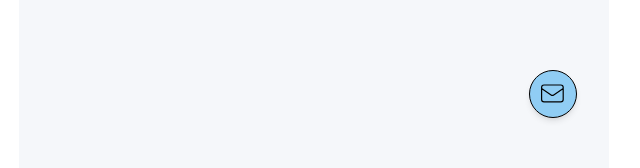
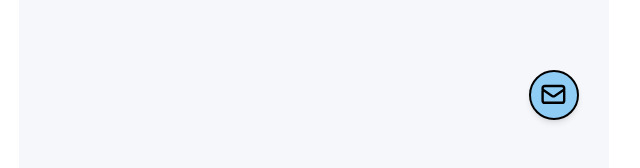
Before and after one commit to gaweki/gaweki.github.io, a Gatsby site: page / in a window 1280 px wide. Shown: the part 570-738 px from the top of the page, 326-966 px from the left. Built offline with nearby package versions, Linux system fonts and the light colour scheme; Gatsby itself is replaced by a stand-in of ours.

Commit message:
style: Fix width stroke btn

```diff
--- a/src/components/contact.jsx
+++ b/src/components/contact.jsx
@@ -8,9 +8,9 @@
     <>
       <div role="button" tabIndex="0" aria-label="Toggle Background Contacts" onKeyDown={() => setShow(false)} onClick={() => setShow(false)} className={`w-full h-screen fixed top-0 left-0 z-20 ${show ? `block` : `hidden`}`}></div>
       <div className="absolute right-20 bottom-40">
-        <div role="button" tabIndex="0" aria-label="Toggle Contacts" onKeyDown={(e) => e.keyCode === 67 ? setShow(prevState => !prevState) : ''} onClick={() => setShow(prevState => !prevState)} className={`z-10 fixed border-black p-2 border border rounded-full shadow-md bg-blue-300 ${show ? `hidden` : `block`}`}>
+        <div role="button" tabIndex="0" aria-label="Toggle Contacts" onKeyDown={(e) => e.key === 67 ? setShow(prevState => !prevState) : ''} onClick={() => setShow(prevState => !prevState)} className={`z-10 fixed border-black p-2 border-2 rounded-full shadow-md bg-blue-300 ${show ? `hidden` : `block`}`}>
           <svg width="30" height="30" xmlns="http://www.w3.org/2000/svg" fill="none" viewBox="0 0 25 25" stroke="currentColor">
-            <path strokeLinecap="round" strokeLinejoin="round" strokeWidth="{2}" d="M3 8l7.89 5.26a2 2 0 002.22 0L21 8M5 19h14a2 2 0 002-2V7a2 2 0 00-2-2H5a2 2 0 00-2 2v10a2 2 0 002 2z" />
+            <path strokeLinecap="round" strokeLinejoin="round" stroke-width="2" d="M3 8l7.89 5.26a2 2 0 002.22 0L21 8M5 19h14a2 2 0 002-2V7a2 2 0 00-2-2H5a2 2 0 00-2 2v10a2 2 0 002 2z" />
           </svg>
         </div>
       </div>
```
